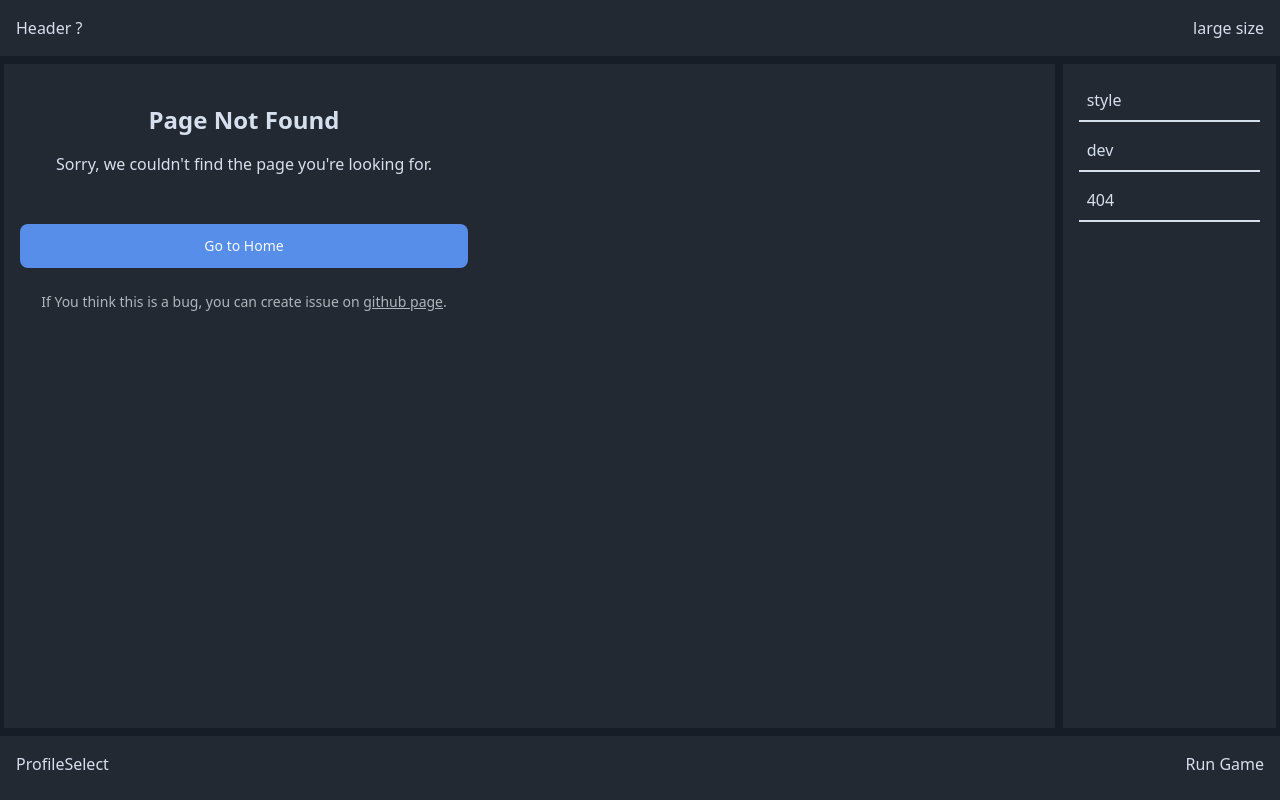
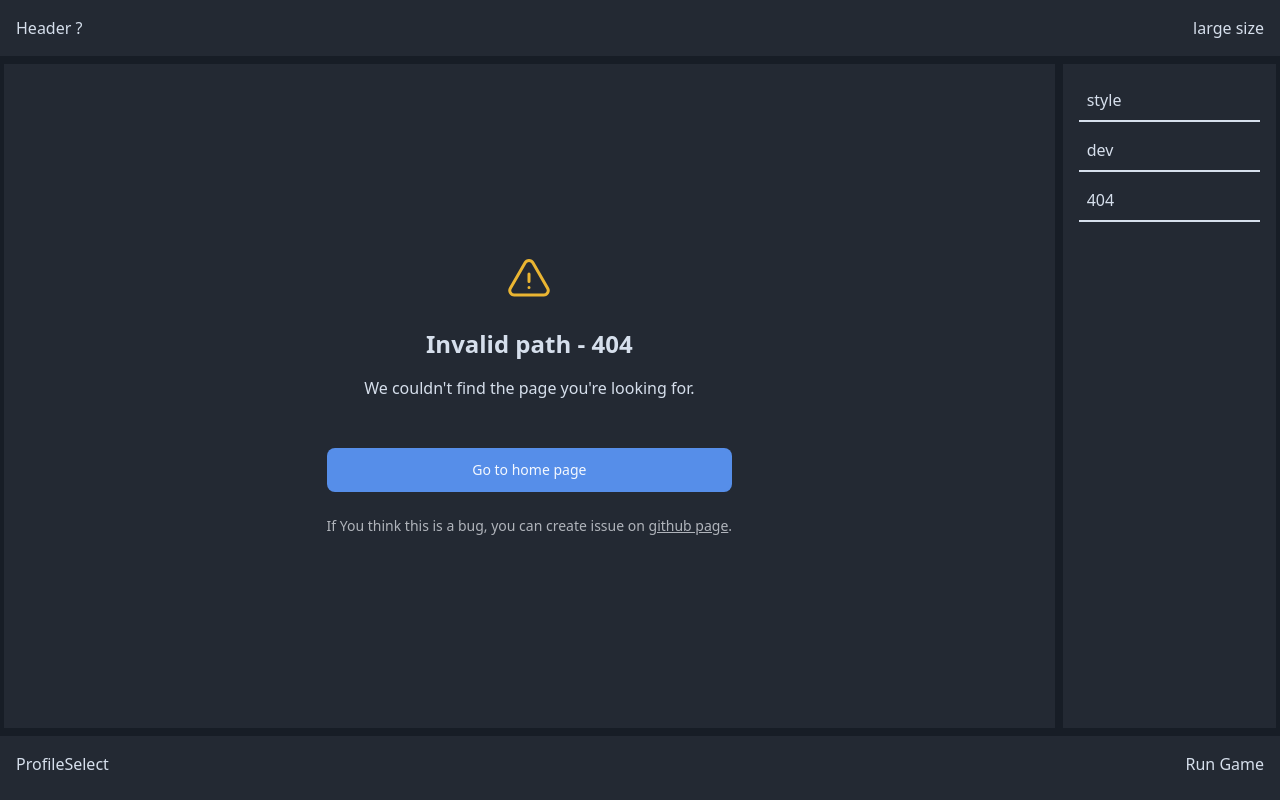
Before and after one commit to TakiMoysha/hypha-launcher, a Vue app: page /#/error/not-found in a window 1280 px wide. Built offline with nearby package versions, Linux system fonts and the light colour scheme; the HTML template or start-up script is replaced by a standard one.

Commit message:
chore: added 404 page

```diff
--- a/src/pages/NotFound.vue
+++ b/src/pages/NotFound.vue
@@ -1,22 +1,24 @@
 <script setup lang="ts">
-// import { ExclamationTriangleIcon } from "@heroicons/vue";
+import { ExclamationTriangleIcon } from "@heroicons/vue/24/outline";
 import { RouterLink } from "vue-router";
 </script>
 
 <template>
+  <div class="flex min-h-full items-center justify-center">
     <div class="max-w-md text-center">
+      <ExclamationTriangleIcon class="mx-auto h-12 w-12 text-warning" aria-hidden="true" />
 
-    <h2 class="mt-6 text-2xl font-bold">Page Not Found</h2>
+      <h2 class="mt-6 text-2xl font-bold">Invalid path - 404</h2>
 
       <p class="mt-4 text-pretty">
-      Sorry, we couldn't find the page you're looking for.
+        We couldn't find the page you're looking for.
       </p>
 
       <RouterLink to="/"><button type="button"></button></RouterLink>
 
       <button type="button"
         class="mt-6 block w-full rounded-lg bg-primary px-6 py-3 text-sm font-medium text-primary-content transition-colors hover:bg-accent">
-      Go to Home
+        Go to home page
       </button>
 
       <p class="mt-6 text-sm text-neutral-content">
@@ -24,4 +26,5 @@ import { RouterLink } from "vue-router";
         <a href="#" class="underline hover:text-neutral">github page</a>.
       </p>
     </div>
+  </div>
 </template>
```
Lines whose indentation alone changed are shown as unchanged.
